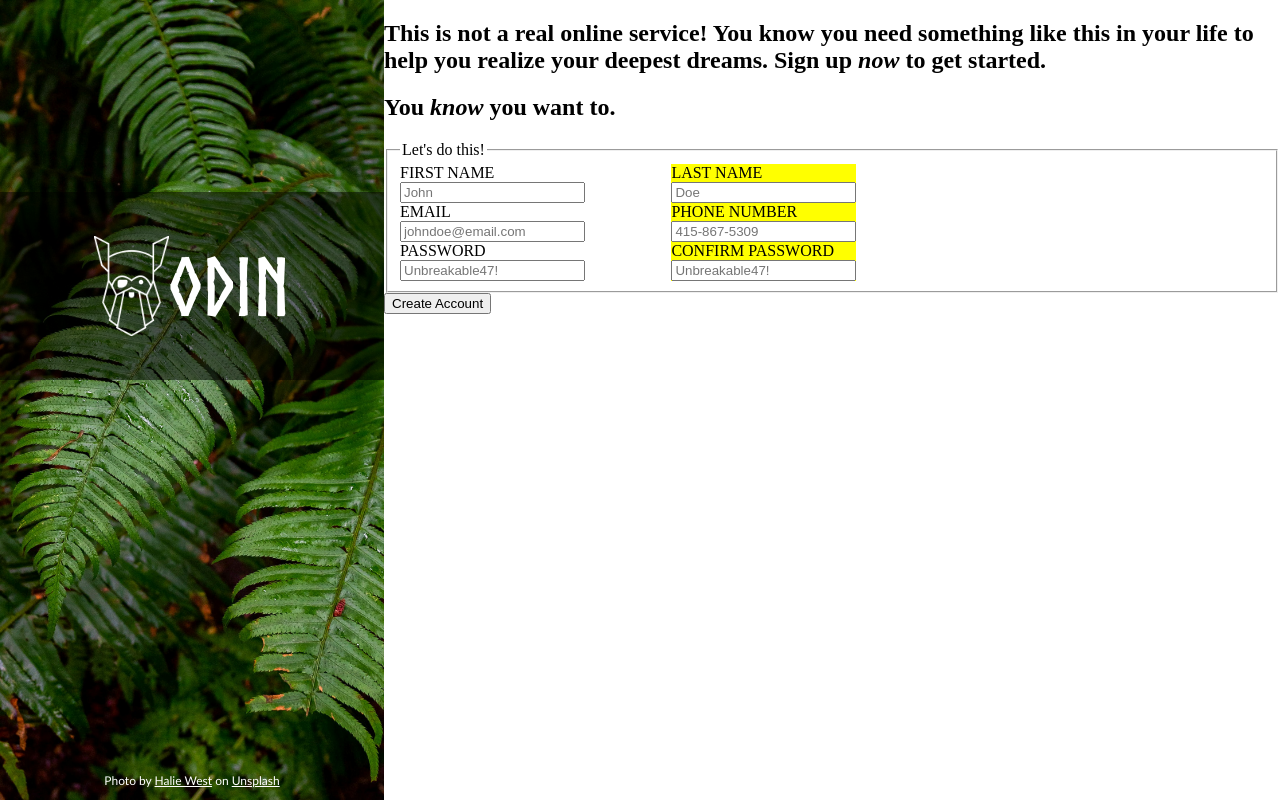
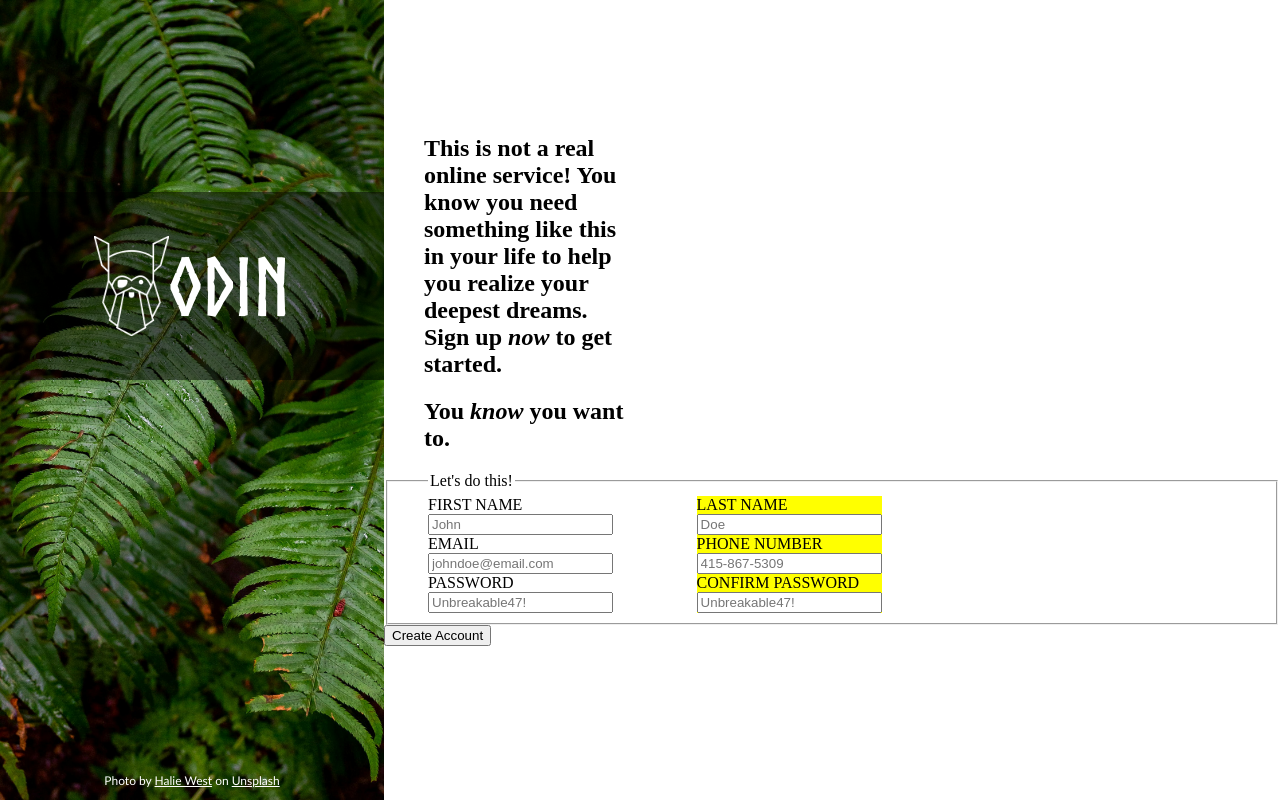
Before and after one commit to KingKlaus21/odin-sign-up-form, a plain HTML site: page index.html in a window 1280 px wide. Drawn offline with Linux system fonts and the light colour scheme.

Commit message:
Remove extra div before form container to use left pad variable easier in whole form section

```diff
--- a/index.html
+++ b/index.html
@@ -17,33 +17,11 @@
     <div class="main-content-container">
         <form action="example.com/path" mathod="post">
             <div class="intrigue-text-container">
-                <h2><strong>This is not a real online service! You know you need something like this in your life to help you realize your deepest dreams.  Sign up <i>now</i> to get started.</strong></h2>
+                <h2><strong>This is not a real online service! You know you need something like this in your life to help you realize your deepest dreams.<br>Sign up <i>now</i> to get started.</strong></h2>
                 <h2><strong>You <i>know</i> you want to.</strong></h2>
             </div>
-            <div class="form-container">
-                <fieldset>
+            <fieldset class="form-container">
                 <legend>Let's do this!</legend>
-
-                    <!-- <div class="questions">
-                        <label for="first_name">FIRST NAME</label>
-                        <input type="text" id="first_name" name="first_name" placeholder="John">
-
-                        <label for="last_name">LAST NAME</label>
-                        <input type="text" id="last_name" name="last_name" placeholder="Doe">
-
-                        <label for="email">EMAIL</label>
-                        <input type="email" id="email" name="email" placeholder="johndoe@email.com">
-
-                        <label for="phone_number">PHONE NUMBER</label>
-                        <input type="tel" id="phone_number" name="phone_number" placeholder="415-867-5309">
-
-                        <label for="user_password">PASSWORD</label>
-                        <input type="password" id="user_password" name="user_password" placeholder="Unbreakable47!">
-
-                        <label for="confirm_password">CONFIRM PASSWORD</label>
-                        <input type="password" id="confirm_password" name="confirm_password" placeholder="Unbreakable47!">
-                    </div> -->
-
                 <div class="questions">
                     <div class="question-column">
                         <label for="first_name">FIRST NAME</label>
@@ -67,7 +45,6 @@
                     </div>
                 </div>
             </fieldset>
-            </div>
             <div class="log-in-container">
                 <button type="submit">Create Account</button>
                 <p>Already have an account? <a>Log in</a></p>
--- a/styles.css
+++ b/styles.css
@@ -63,8 +63,11 @@ p {
 .main-content-container {
     display: flex;
     flex-direction: column;
+    justify-content: center;
 
     flex: 0.7;
+
+    --left-pad: 2.5em;
 }
 
 .questions {
@@ -85,6 +88,19 @@ p {
     margin-left: 10%;
 }
 
+.intrigue-text-container {
+    padding-left: var(--left-pad);
+    padding-right: 41em;
+}
+
+.form-container {
+    padding-left: var(--left-pad);
+}
+
+.log-in-container {
+
+}
+
 /*
 h1 - 32-48px
 h2 - 24-40px
```
Lines whose indentation alone changed are shown as unchanged.
